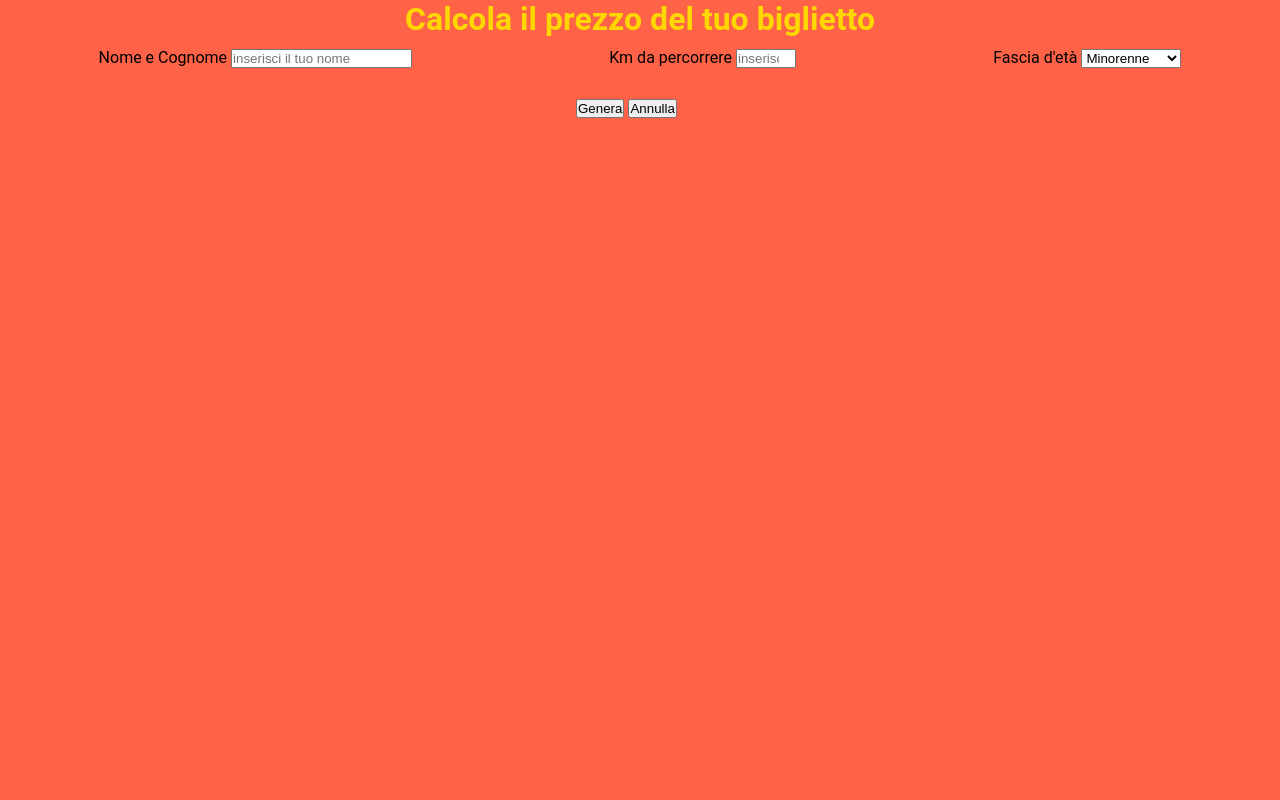
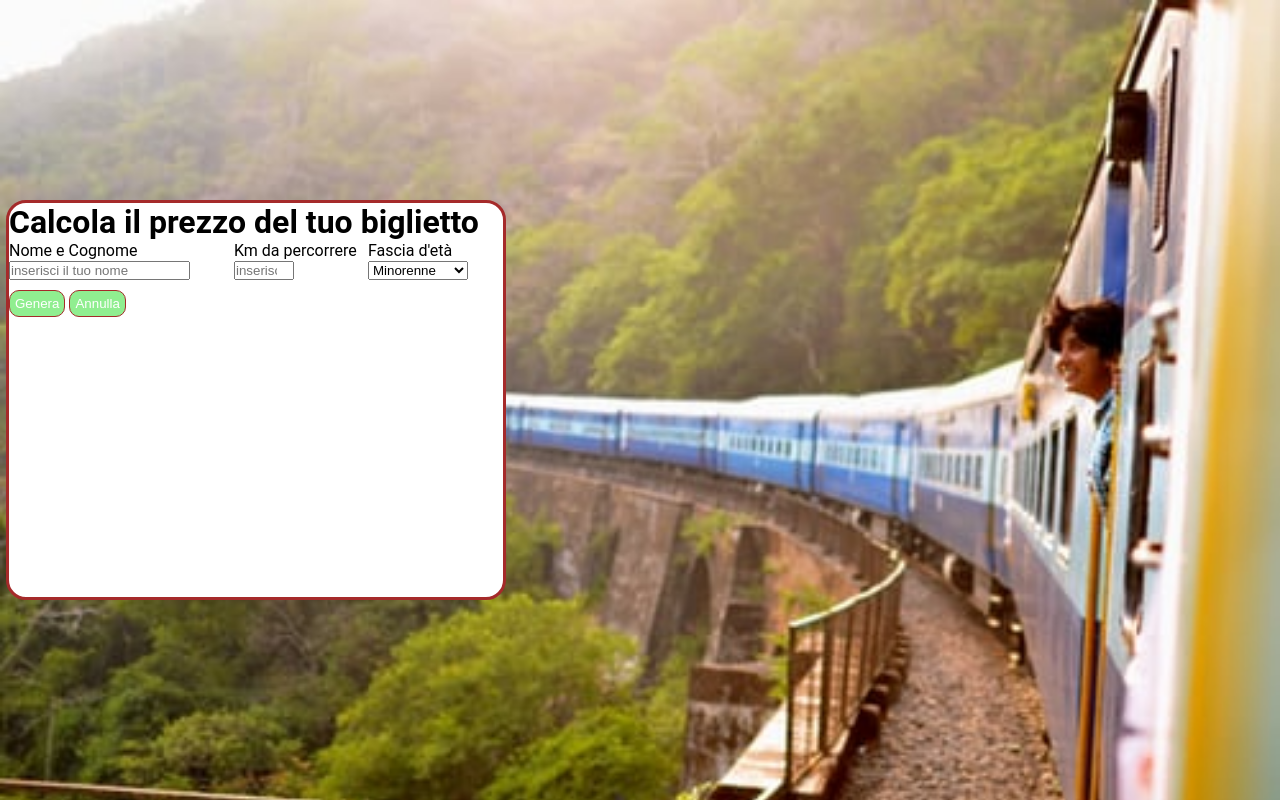
Before and after one commit to rocco-de-luca/js-biglietto-treno-form, a plain HTML site: page index.html in a window 1280 px wide. Drawn offline with Linux system fonts and the light colour scheme.

Commit message:
un pò di css

```diff
--- a/css/main.css
+++ b/css/main.css
@@ -9,15 +9,18 @@ body {
     position: relative;
     max-width: 1600px;
     height: 100vh;
-    background-color: tomato;
     font-family: Roboto,Helvetica,Roboto,Arial,sans-serif;
     font-weight: 400;
     letter-spacing: normal;
     font-size: 1rem;
     line-height: inherit;
     color: #000;
+    background-image: url("../img/train.jpg");
+    background-repeat: no-repeat;
+    background-size: cover;
+}
 
-}
+
 
 .show {
     opacity: 1;
@@ -27,46 +30,50 @@ body {
     opacity: 0;
 }
 
-.title {
-    color: gold;
-}
-
-#nome-passeggero {
-    color: gold;
-    margin-top: 20px;
-    text-transform: uppercase;
+.wrapper {
+    width: 500px;
+    height: 400px;
+    position: absolute;
+    top: 50%;
+    left: 20%;
+    margin: -200px 0px 0px -250px;
+    background-color: #fff;
+    border: 3px solid brown;
+    border-radius: 20px;
 }
 
 .row {
     display: flex;
-    justify-content: space-around;
+    justify-content: space-evenly;
     align-items: center;
 }
 
-.col {
-    padding: 10px;
+.btn {
+    margin-top: 10px;
 }
 
-h1{
-    color: gold;
+.btngenera,
+.btnannulla {
+    background-color: lightgreen;
+    padding: 5px;
+    color: white;
     text-align: center;
+    border: 1px solid brown;
+    border-radius: 10px;
 }
 
-.nome {
-    margin: auto;
+
+#biglietto {
+    margin-top:20px;
+    line-height: 40px;
 }
 
-.btn {
-    margin-top: 20px;
-    margin-left: 45%;
+thead{
+    background-color: lightgreen;
+    color: white;
 }
 
-table {
-    margin-left:auto;
-   margin-right:auto;
+th {
+    border: 1px solid brown;
+    border-radius: 10px;
 }
-
-#biglietto {
-    text-align: center;
-    margin-top: 20px;
-}
```
Also changed, not shown: img/train.jpg (added).
